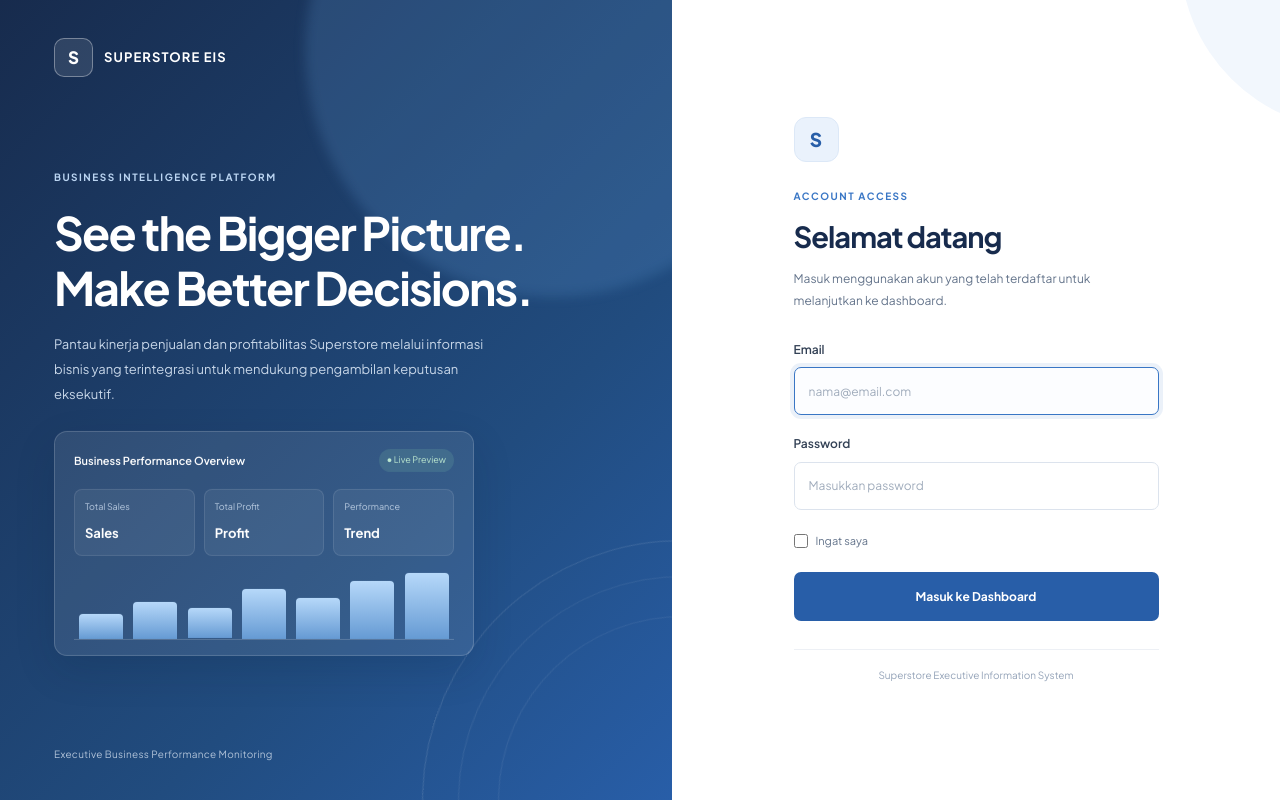
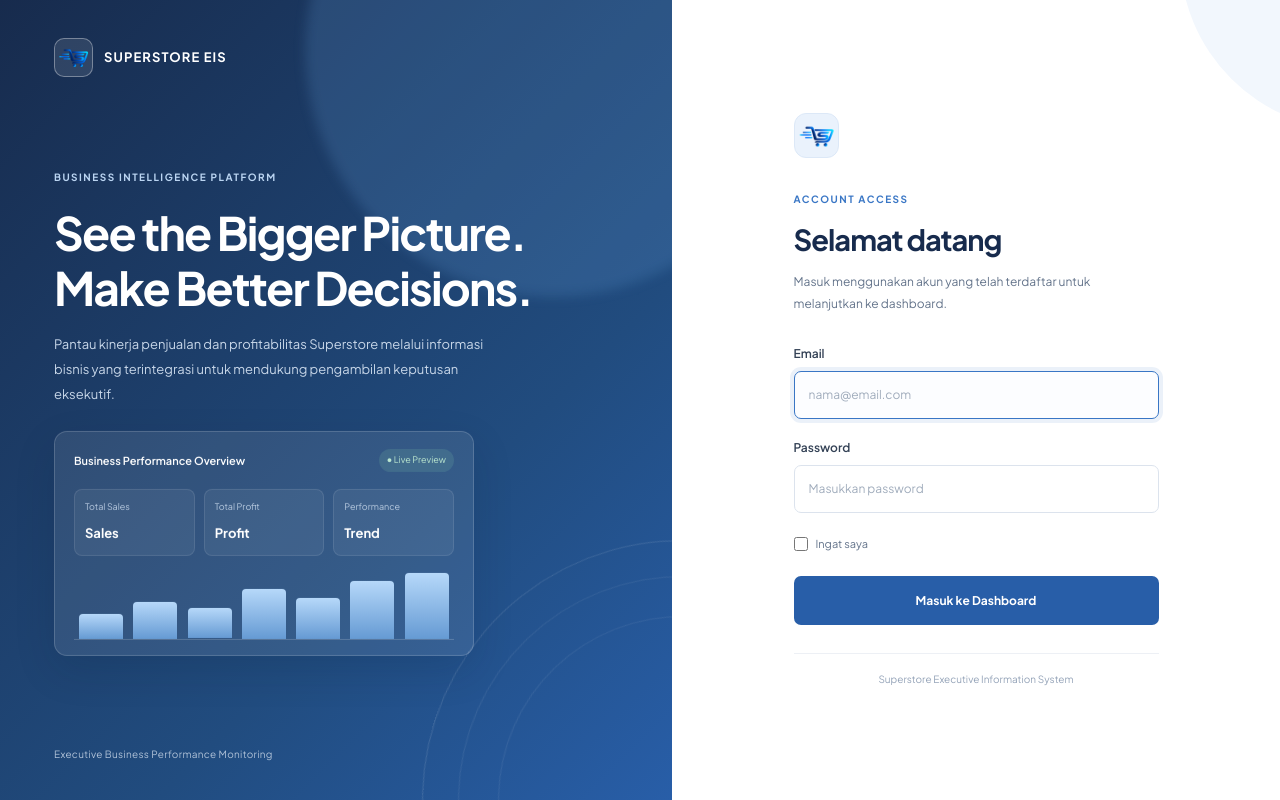
Before and after one commit to Hafiz-Arga/DASHBOARD, a Laravel app: page /login in a window 1280 px wide. Run offline with Laravel 12, Linux system fonts and the light colour scheme.

Commit message:
Use Superstore logo on login page
Co-authored-by: Copilot <223556219+Copilot@users.noreply.github.com>

```diff
--- a/resources/views/auth/login.blade.php
+++ b/resources/views/auth/login.blade.php
@@ -91,15 +91,12 @@
         }
 
         .brand-mark {
-            display: grid;
-            place-items: center;
             width: 39px;
             height: 39px;
+            object-fit: contain;
             border: 1px solid rgba(255, 255, 255, .35);
             border-radius: 10px;
             background: rgba(255, 255, 255, .1);
-            font-size: 17px;
-            font-weight: 800;
         }
 
         .brand-name {
@@ -276,17 +273,13 @@
         }
 
         .login-icon {
-            display: grid;
-            place-items: center;
             width: 45px;
             height: 45px;
+            object-fit: contain;
             margin-bottom: 26px;
             border: 1px solid #DCE8F7;
             border-radius: 12px;
             background: var(--light);
-            color: var(--blue);
-            font-size: 19px;
-            font-weight: 800;
         }
 
         .login-eyebrow {
@@ -687,7 +680,7 @@
             <div class="hero-orbit"></div>
 
             <div class="brand">
-                <span class="brand-mark">S</span>
+                <img src="{{ asset('images/favicon.png?v=2') }}" alt="Superstore EIS logo" class="brand-mark">
                 <span class="brand-name">SUPERSTORE EIS</span>
             </div>
 
@@ -755,7 +748,7 @@
 
             <div class="login-card">
 
-                <div class="login-icon">S</div>
+                <img src="{{ asset('images/favicon.png?v=2') }}" alt="Superstore EIS logo" class="login-icon">
 
                 <span class="login-eyebrow">ACCOUNT ACCESS</span>
 
```
